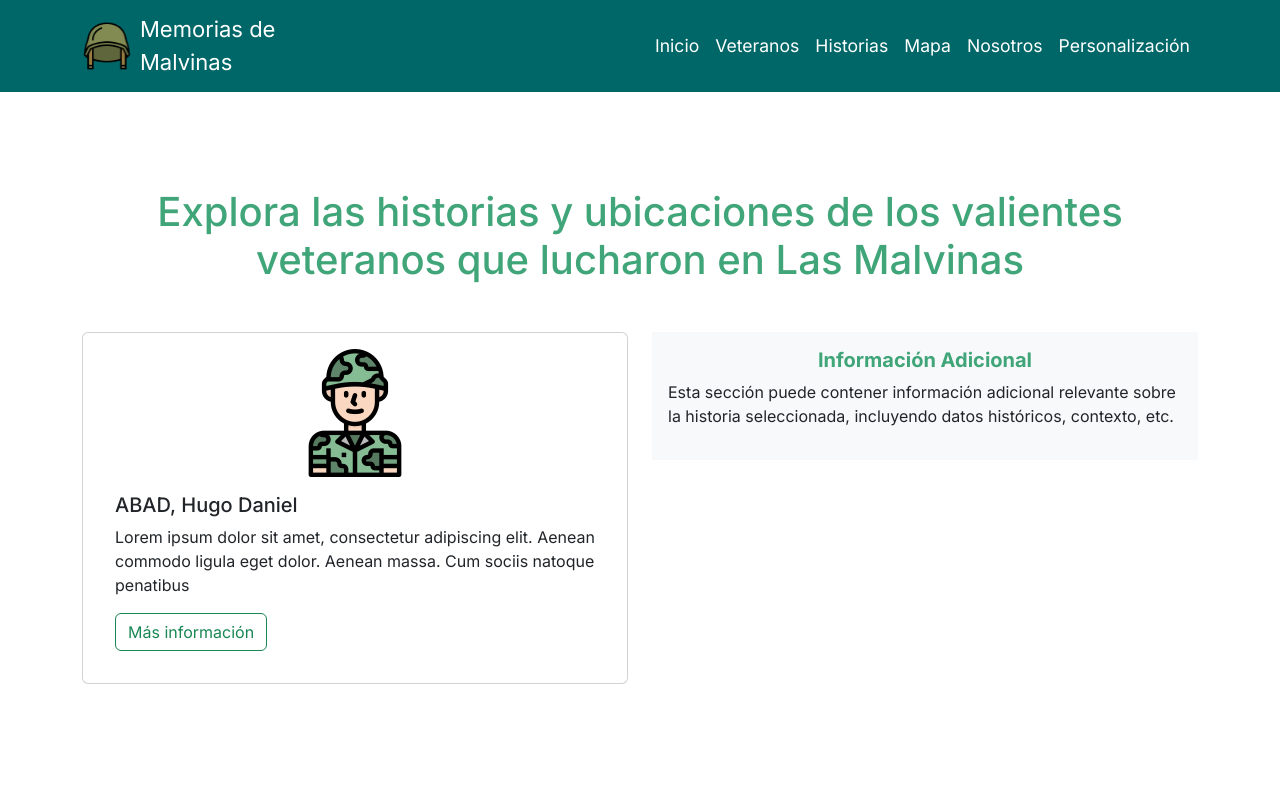
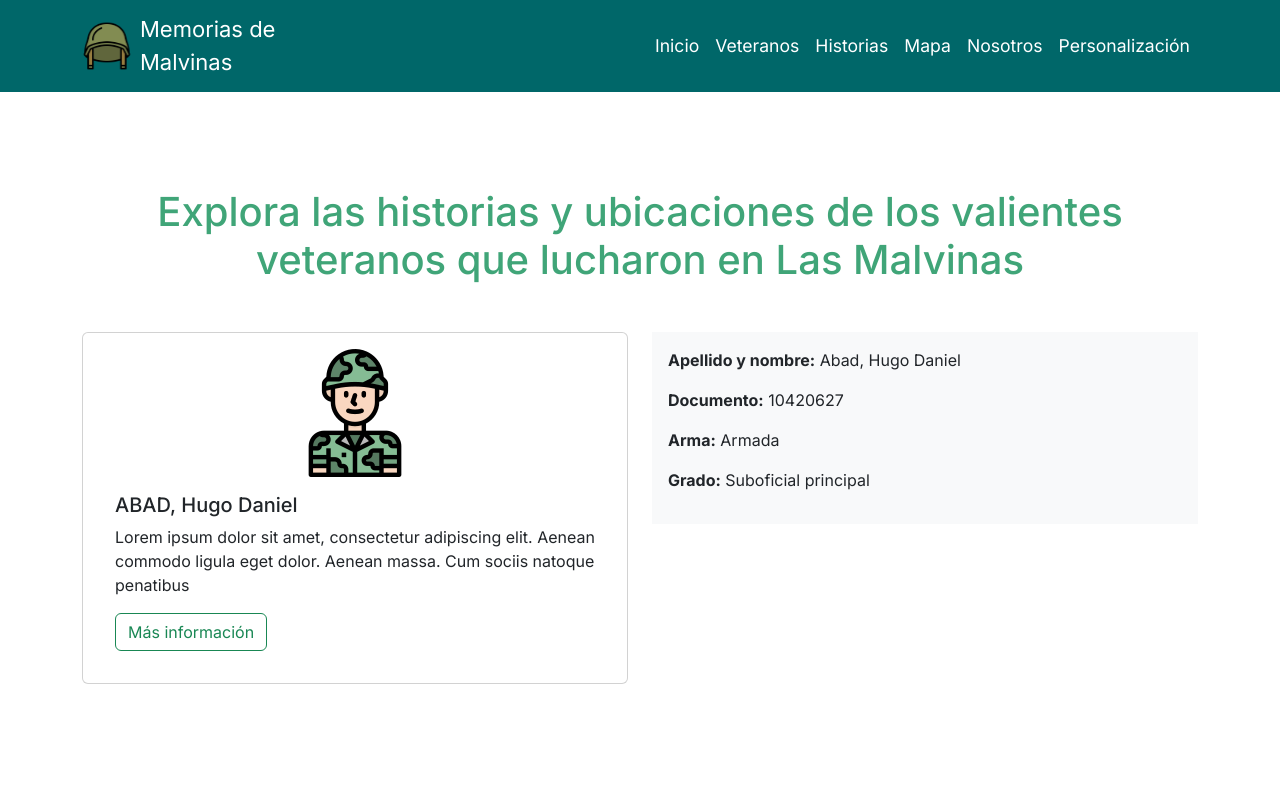
Before and after one commit to Lucho-Castagno/deu-malvinas, a Next.js app: page /historiaveterano in a window 1280 px wide. Shown: the top 800 px of the page. Built offline with nearby package versions, Linux system fonts and the light colour scheme.

Commit message:
contenido

```diff
--- a/src/app/historiaveterano/page.js
+++ b/src/app/historiaveterano/page.js
@@ -10,8 +10,10 @@ export default function HistoriaVeterano() {
   };
 
   const informacionAdicional = {
-    titulo: "Información Adicional",
-    contenido: "Esta sección puede contener información adicional relevante sobre la historia seleccionada, incluyendo datos históricos, contexto, etc."
+    nombre: "Abad, Hugo Daniel",
+    documento: "10420627",
+    arma: "Armada",
+    grado: "Suboficial principal"
   };
 
   return (
@@ -36,8 +38,10 @@ export default function HistoriaVeterano() {
         </div>
         <div className="col-md-6 mb-4">
           <div className="p-3 bg-light">
-            <h5 className="titulo">{informacionAdicional.titulo}</h5>
-            <p>{informacionAdicional.contenido}</p>
+          <p><strong>Apellido y nombre:</strong> {informacionAdicional.nombre}</p>
+            <p><strong>Documento:</strong> {informacionAdicional.documento}</p>
+            <p><strong>Arma:</strong> {informacionAdicional.arma}</p>
+            <p><strong>Grado:</strong> {informacionAdicional.grado}</p>
           </div>
         </div>
       </div>
```
